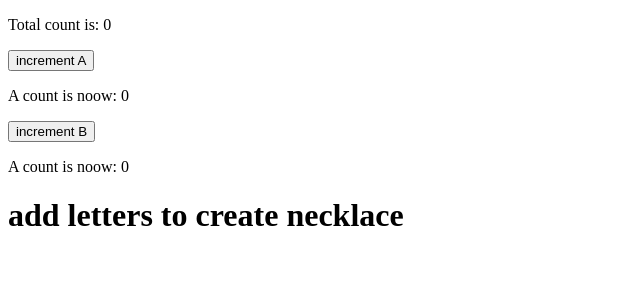
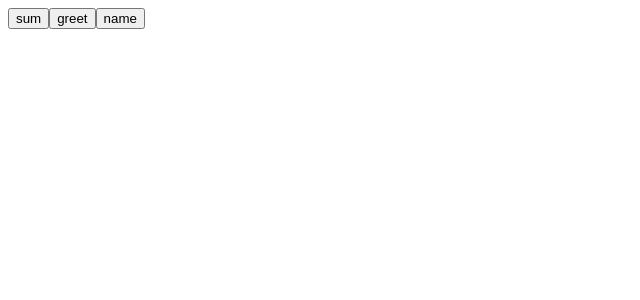
Before and after one commit to thasneem9/fullstackopen, a React (Vite) app in the folder part1/: page / in a window 1280 px wide. Shown: the top 300 px of the page, without its empty margins (0-640 px from the left). Built offline with nearby package versions, Linux system fonts and the light colour scheme.

Commit message:
d)eventHAndling Exception

```diff
--- /dev/null
+++ b/part1/components/Button.jsx
@@ -0,0 +1,9 @@
+const Button=({onClick,buttonText})=>{
+
+    return(
+        <>
+        <button onClick={onClick}>{buttonText}</button>
+        </>
+    )
+}
+export default Button
--- a/part1/components/RoughExperiment.jsx
+++ b/part1/components/RoughExperiment.jsx
@@ -1,36 +1,40 @@
 const RoughExperiment=()=>{
-const obj={
-    name:"Robot simon",
-    age:1000,
-    greetPeople:function(){
-        console.log("hello there, ",this.name)
-    },
-    sum:function(a,b){
-        console.log(a+b)
+
+
+   const sandwich=()=>{
+        const myInsideFunction=()=>{
+            console.log("sandwich")
+            }
+        return myInsideFunction
     }
 
-}
-obj.greetPeople()
-const referenceObj=obj.greetPeople
- /*
- *referenceObj()-----------------This ref obj cant acces this.name
- *HENCE "this" can act weirdly in scenarios like using timeout, or using referenceObjects to call fucntions
- *
- * When calling the method through a reference, the method loses knowledge of what the original this was.
- * Contrary to other languages, in JavaScript the value of this is defined based on how the method is called.
- *  When calling the method through a reference, the value of this becomes the so-called global object
- *  and the end result is often not what the software developer had originally intended.
- */
+    const greet=()=>{
+        const innerGreet=()=>{
+        console.log("good Morning")
+        }
+        return innerGreet
+    }
+    const name=(name)=>{
+        const innerName=()=>{
+            console.log(name)
+        }
+
+        return innerName
+    }
+    return(
+        <>
+        <button onClick={sandwich()}>sum</button>
+        <button onClick={greet()}>greet</button>
+        <button onClick={name("jane")}>name</button>
 
 
-
-
-
-
-
-    return(
-        <>
         </>
     )
 }
 export default RoughExperiment
+
+//    const greet=()=>{
+
+     //   return console.log("hello beautiful...")
+
+//} dont work
--- a/part1/src/App.jsx
+++ b/part1/src/App.jsx
@@ -1,5 +1,7 @@
 import History from "../components/History"
+import Button from "../components/Button"
 import { useState } from "react"
+import RoughExperiment from "../components/RoughExperiment"
 const App = () => {
 
 const [A,setA]=useState(0)
@@ -31,13 +33,8 @@ const [clickList,setClickList]=useState([])
   return (
     <>
 
-      <p>Total count is: {total}</p>
-        <button onClick={handleA}>increment A</button>
-      <p>A count is noow: {A}</p>
-        <button onClick={handleB}>increment B</button>
-      <p>A count is noow: {B}</p>
+    <RoughExperiment/>
 
-      <History clickList={clickList}/>
           </>
   )
 }
```
